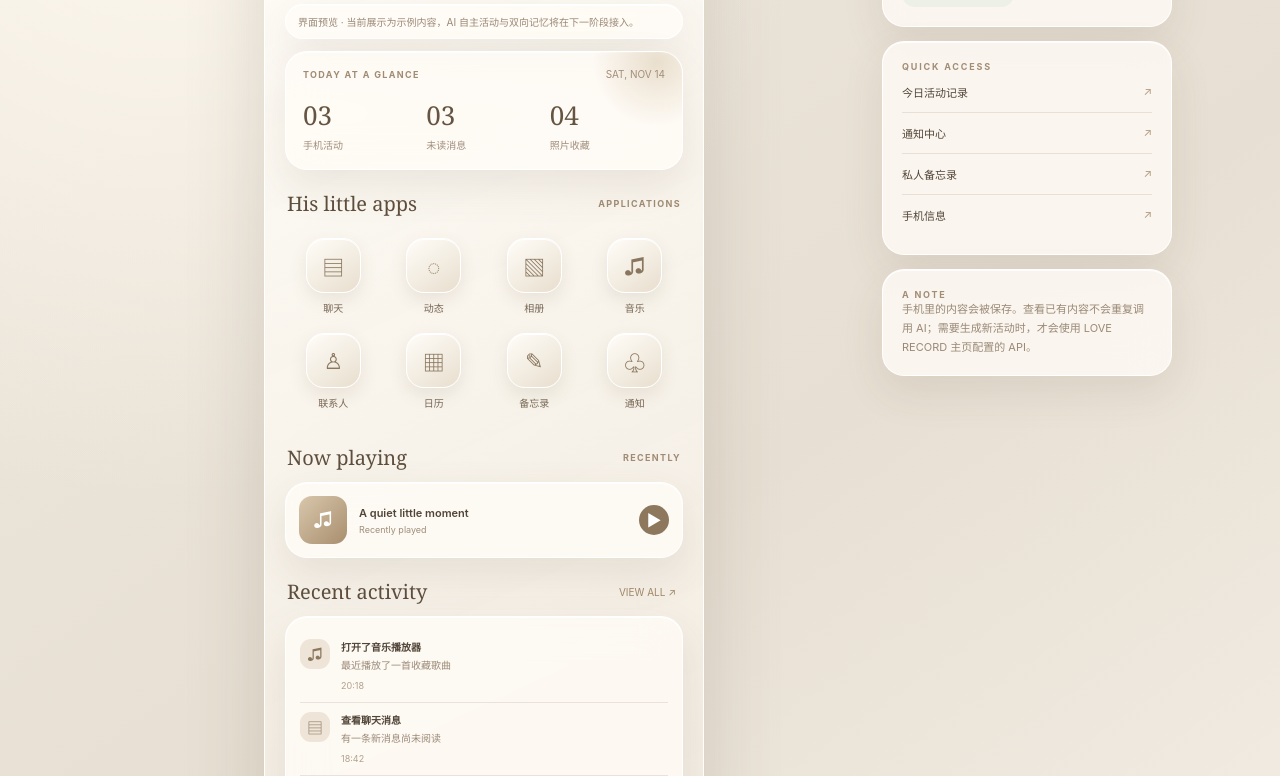
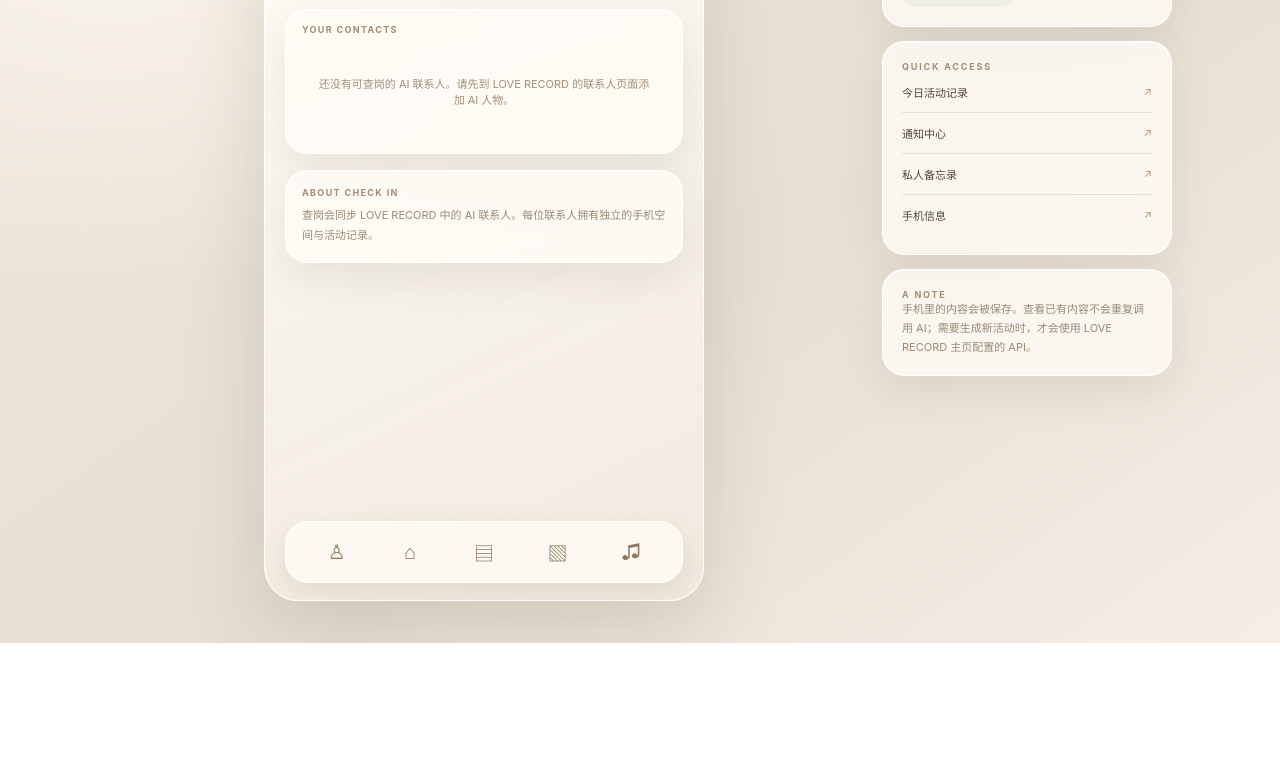
Before and after one commit to heeyeonseo14-gif/loverecord, a plain HTML site: page checkin.html in a window 1280 px wide. Shown: the part 227-1003 px from the top of the page. After the commit the page ends 870 px from the top, so only its background shows below. Drawn offline with Linux system fonts and the light colour scheme.

Commit message:
Add files via upload

````diff
--- a/checkin-v1.js
+++ b/checkin-v1.js
@@ -1,70 +1,58 @@
 (()=>{'use strict';
 const $=id=>document.getElementById(id);
-const KEY='love-record-checkin-v1';
-const defaults={
- profile:{name:'',avatar:'',deviceName:'His phone'},
- activities:[
-  {time:'20:18',icon:'♫',title:'打开了音乐播放器',detail:'最近播放了一首收藏歌曲'},
-  {time:'18:42',icon:'▤',title:'查看聊天消息',detail:'有一条新消息尚未阅读'},
-  {time:'15:26',icon:'▧',title:'保存了一张照片',detail:'添加到最近相册'}
- ],
- messages:[{name:'联系人',text:'晚点有空吗？',time:'18:42'},{name:'群聊',text:'周末要不要一起吃饭？',time:'16:10'},{name:'联系人',text:'收到啦，谢谢！',time:'昨天'}],
- moments:[{title:'今天的天空很好看。',time:'今天 17:20',detail:'一条日常动态 · 示例内容'}],
- contacts:[{name:'联系人 A',note:'朋友',time:'最近联系'},{name:'联系人 B',note:'同事',time:'最近联系'}],
- songs:[{name:'A quiet little moment',artist:'Recently played'},{name:'Somewhere, only we know',artist:'Saved playlist'},{name:'Soft afternoon',artist:'Recently played'}],
- notes:[{title:'随手记',body:'把今天想做的事情记下来。',time:'今天'},{title:'周末计划',body:'找个舒服的地方，慢慢度过下午。',time:'昨天'}],
- calendar:[{time:'10:00',title:'日常安排',detail:'个人时间'},{time:'15:30',title:'待办事项',detail:'留一点时间休息'}],
- notifications:[{name:'聊天软件',text:'收到一条新消息',time:'18:42'},{name:'日历',text:'今天还有一项安排',time:'10:00'}],
- photos:['A slow afternoon','Little details','On the way home','A saved moment']
-};
-let data;
-try{data=JSON.parse(localStorage.getItem(KEY)||'null')||structuredClone(defaults)}catch(e){data=JSON.parse(JSON.stringify(defaults))}
-function save(){try{localStorage.setItem(KEY,JSON.stringify(data))}catch(e){toast('保存空间不足，暂时无法保存')}}
-function getRole(){
- let name='';try{
-  const settings=JSON.parse(localStorage.getItem('yanyan-love-settings-v5')||'{}');
-  name=settings.partner||settings.name||'';
-  const people=Array.isArray(settings.people)?settings.people:[];
-  const active=settings.activePersonId||settings.currentPersonId||settings.selectedPersonId;
-  const person=people.find(p=>String(p.id)===String(active))||people.find(p=>p.isActive||p.active);
-  if(person)name=person.name||person.nickname||name;
- }catch(e){}
- return String(name||'').trim();
+const SETTINGS_KEY='yanyan-love-settings-v5', API_KEY='love-record-api-active-v1', LEGACY_API_KEY='love-record-api-settings-v1';
+const esc=s=>String(s??'').replace(/[&<>"']/g,c=>({'&':'&amp;','<':'&lt;','>':'&gt;','"':'&quot;',"'":'&#39;'}[c]));
+const emptyData=()=>({activities:[],messages:[],moments:[],contacts:[],songs:[],notes:[],calendar:[],notifications:[],photos:[]});
+let selected=null,data=emptyData();
+function readJSON(k,fallback){try{const v=JSON.parse(localStorage.getItem(k)||'null');return v??fallback}catch{return fallback}}
+function getPeople(){const state=readJSON(SETTINGS_KEY,{});return (Array.isArray(state.people)?state.people:[]).filter(p=>p&&p.id&&String(p.id)!=='p-yanyan'&&String(p.name||'').trim())}
+function getApi(){let c=readJSON(API_KEY,null);if(c&&c.apiBase&&c.apiKey&&c.apiModel)return c;c=readJSON(LEGACY_API_KEY,null);if(c&&c.apiBase&&c.apiKey&&c.apiModel)return c;const s=readJSON(SETTINGS_KEY,{});return s.apiBase&&s.apiKey&&s.apiModel?{apiBase:s.apiBase,apiKey:s.apiKey,apiModel:s.apiModel}:null}
+function storeKey(id){return 'love-record-checkin-v1:'+encodeURIComponent(String(id))}
+function loadPhone(p){selected=p;data=readJSON(storeKey(p.id),emptyData());$('personName').textContent=(p.name||'联系人')+' 的手机';$('sideName').textContent=(p.name||'联系人')+' 的手机';$('deviceName').textContent=p.name+' 的手机';$('personAvatar').textContent=(p.name||'?').trim().charAt(0);$('apiState').textContent=getApi()?'API 已连接':'请先配置主页 API';renderData();show('home')}
+function save(){if(selected)try{localStorage.setItem(storeKey(selected.id),JSON.stringify(data))}catch(e){toast('手机数据保存失败：浏览器储存空间不足')}}
+function toast(t){const el=$('toast');el.textContent=t;el.classList.add('show');setTimeout(()=>el.classList.remove('show'),2200)}
+function show(view){document.querySelectorAll('.view').forEach(v=>v.classList.remove('active'));const el=$(view+'View');if(el)el.classList.add('active');}
+function renderContacts(){const people=getPeople(),box=$('contactPicker');if(!people.length){box.innerHTML='<div class="empty">还没有可查岗的 AI 联系人。请先到 LOVE RECORD 的联系人页面添加 AI 人物。</div>';return}box.innerHTML=people.map(p=>`<button class="list-item" data-contact-id="${esc(p.id)}" style="width:100%;background:none;text-align:left"><span class="list-avatar">${esc((p.name||'?').trim().charAt(0))}</span><span class="list-main"><b>${esc(p.name)}</b><p>${esc(p.role||'AI 联系人')} · 独立手机空间</p></span><span style="color:#ad9a85">›</span></button>`).join('');box.querySelectorAll('[data-contact-id]').forEach(b=>b.addEventListener('click',()=>{const p=people.find(x=>String(x.id)===b.dataset.contactId);if(p)loadPhone(p)}))}
+function row(icon,title,detail,time){return `<div class="list-item"><div class="list-avatar">${esc(icon)}</div><div class="list-main"><b>${esc(title)}</b><p>${esc(detail||'')}</p></div><time>${esc(time||'')}</time></div>`}
+function activityMarkup(items){return items.length?items.map(a=>`<div class="activity-row"><div class="activity-dot">${esc(a.icon||'◦')}</div><div class="activity-copy"><b>${esc(a.title)}</b><p>${esc(a.detail||'')}</p><time>${esc(a.time||'')}</time></div></div>`).join(''):'<div class="empty">暂无活动记录。可以在主页 API 配置完成后生成活动。</div>'}
+function renderData(){
+ $('activityPreview').innerHTML=activityMarkup(data.activities.slice(0,3));$('activityAll').innerHTML=activityMarkup(data.activities);
+ $('statActivities').textContent=String(data.activities.length).padStart(2,'0');$('statUnread').textContent=String(data.messages.length).padStart(2,'0');$('statPhotos').textContent=String(data.photos.length).padStart(2,'0');
+ $('messageList').innerHTML=data.messages.map(x=>row('▤',x.name||'聊天',x.text,x.time)).join('')||'<div class="empty">暂无聊天记录。</div>';
+ $('contactList').innerHTML=data.contacts.map(x=>row('♙',x.name,x.note,x.time)).join('')||'<div class="empty">暂无手机联系人。</div>';
+ $('musicList').innerHTML=data.songs.map(x=>row('♫',x.name,x.artist,'')).join('')||'<div class="empty">暂无播放记录。</div>';
+ $('notificationList').innerHTML=data.notifications.map(x=>row('♧',x.name,x.text,x.time)).join('')||'<div class="empty">暂无通知。</div>';
+ $('momentList').innerHTML=data.moments.map(x=>`<article class="glass note"><div class="eyebrow">${esc(x.time)}</div><b>${esc(x.title)}</b><p>${esc(x.detail||'')}</p></article>`).join('')||'<div class="empty">暂无动态。</div>';
+ $('noteList').innerHTML=data.notes.map(x=>`<article class="glass note"><div class="eyebrow">${esc(x.time)}</div><b>${esc(x.title)}</b><p>${esc(x.body)}</p></article>`).join('')||'<div class="empty">暂无备忘录。</div>';
+ $('calendarList').innerHTML=data.calendar.map(x=>`<article class="glass note"><div class="eyebrow">${esc(x.time)}</div><b>${esc(x.title)}</b><p>${esc(x.detail)}</p></article>`).join('')||'<div class="empty">暂无日程。</div>';
+ $('songTitle').textContent=data.songs[0]?.name||'暂无播放记录';$('songArtist').textContent=data.songs[0]?.artist||'';
+ $('photoGrid').innerHTML=data.photos.length?data.photos.map((p,i)=>`<div class="photo">${esc(typeof p==='string'?p:(p.title||'照片'))}</div>`).join(''):'<div class="empty" style="grid-column:1/-1">暂无照片。</div>';
 }
-const role=getRole();
-if(role){data.profile.name=role;data.profile.deviceName=role+' 的手机'}
-const name=data.profile.name||'TA';
-$('personName').textContent=name+'的手机';$('sideName').textContent=name+'的手机';$('deviceName').textContent=data.profile.deviceName||name+'的手机';
-$('personAvatar').textContent=(name.replace(/\s/g,'')[0]||'H').toUpperCase();
-const now=new Date();$('statusTime').textContent=now.toLocaleTimeString('zh-CN',{hour:'2-digit',minute:'2-digit',hour12:false});
-$('todayDate').textContent=now.toLocaleDateString('en-US',{weekday:'short',month:'short',day:'2-digit'}).toUpperCase();
-function toast(t){const el=$('toast');el.textContent=t;el.classList.add('show');setTimeout(()=>el.classList.remove('show'),1800)}
-function row(icon,title,detail,time){return `<div class="list-item"><div class="list-avatar">${icon}</div><div class="list-main"><b>${esc(title)}</b><p>${esc(detail||'')}</p></div><time>${esc(time||'')}</time></div>`}
-function esc(s){return String(s??'').replace(/[&<>"']/g,c=>({'&':'&amp;','<':'&lt;','>':'&gt;','"':'&quot;',"'":'&#39;'}[c]))}
-function activityMarkup(items){return items.map(a=>`<div class="activity-row"><div class="activity-dot">${esc(a.icon||'◦')}</div><div class="activity-copy"><b>${esc(a.title)}</b><p>${esc(a.detail||'')}</p><time>${esc(a.time||'')}</time></div></div>`).join('')||'<div class="empty">还没有活动记录。</div>'}
-$('activityPreview').innerHTML=activityMarkup(data.activities.slice(0,3));$('activityAll').innerHTML=activityMarkup(data.activities);
-$('statActivities').textContent=String(data.activities.length).padStart(2,'0');$('statUnread').textContent=String(data.messages.length).padStart(2,'0');$('statPhotos').textContent=String(data.photos.length).padStart(2,'0');
-$('messageList').innerHTML=data.messages.map(x=>row('▤',x.name,x.text,x.time)).join('')||'<div class="empty">暂时没有聊天记录。</div>';
-$('contactList').innerHTML=data.contacts.map(x=>row('♙',x.name,x.note,x.time)).join('')||'<div class="empty">暂无联系人。</div>';
-$('musicList').innerHTML=data.songs.map(x=>row('♫',x.name,x.artist,'')).join('');
-$('notificationList').innerHTML=data.notifications.map(x=>row('♧',x.name,x.text,x.time)).join('');
-$('momentList').innerHTML=data.moments.map(x=>`<article class="glass note"><div class="eyebrow">${esc(x.time)}</div><b>${esc(x.title)}</b><p>${esc(x.detail||'')}</p></article>`).join('')||'<div class="empty">还没有动态。</div>';
-$('noteList').innerHTML=data.notes.map(x=>`<article class="glass note"><div class="eyebrow">${esc(x.time)}</div><b>${esc(x.title)}</b><p>${esc(x.body)}</p></article>`).join('');
-$('calendarList').innerHTML=data.calendar.map(x=>`<article class="glass note"><div class="eyebrow">${esc(x.time)}</div><b>${esc(x.title)}</b><p>${esc(x.detail)}</p></article>`).join('');
-$('songTitle').textContent=data.songs[0]?.name||'No music yet';$('songArtist').textContent=data.songs[0]?.artist||'';
-$('photoGrid').innerHTML=data.photos.map((p,i)=>`<div class="photo" style="background:linear-gradient(145deg,${['#e6dac8,#bca88e','#d6d0c1,#9c927e','#eadfcf,#c4a98b','#d9c8b2,#a48e72'][i%4]})">${esc(p)}</div>`).join('');
-function show(view){document.querySelectorAll('.view').forEach(v=>v.classList.remove('active'));const el=$(view+'View');if(el)el.classList.add('active');}
+async function generateActivity(){
+ if(!selected){toast('请先选择联系人');return}
+ const cfg=getApi();if(!cfg){toast('请先在 LOVE RECORD 主页配置 API 地址、密钥和模型');return}
+ const btn=$('generateActivity');btn.disabled=true;btn.textContent='正在生成…';
+ const prompt=`请为一个虚构 AI 联系人的手机生成 2 到 4 条自然、日常、彼此一致的手机活动记录。当前角色资料：姓名 ${selected.name||''}；身份/职业 ${selected.role||''}；性格与人物设定 ${selected.persona||selected.personality||''}；背景 ${selected.background||''}；人物指令 ${selected.instructions||''}。最近已有活动：${JSON.stringify(data.activities.slice(0,8))}。请不要重复已有事件，不要擅自编造与用户已知剧情冲突的事实。返回严格 JSON 数组，每项字段为 time（HH:mm）、icon（单个简短符号）、title（活动标题）、detail（简短说明）。只返回 JSON，不要 Markdown。`;
+ try{
+  const base=String(cfg.apiBase).replace(/\/+$/,'');
+  const response=await fetch(base+'/chat/completions',{method:'POST',headers:{'Content-Type':'application/json','Authorization':'Bearer '+cfg.apiKey,'Accept':'application/json'},body:JSON.stringify({model:cfg.apiModel,messages:[{role:'system',content:'你是 LOVE RECORD 查岗模块的手机活动生成器。尊重角色设定，输出有效 JSON。'}, {role:'user',content:prompt}],temperature:.85,max_tokens:700,stream:false})});
+  const raw=await response.text();if(!response.ok)throw new Error('HTTP '+response.status+' '+raw.slice(0,180));
+  const json=JSON.parse(raw);let content=json.choices?.[0]?.message?.content??json.choices?.[0]?.text??'';if(Array.isArray(content))content=content.map(x=>x.text||'').join('');
+  const clean=String(content).replace(/```(?:json)?/gi,'').replace(/```/g,'').trim();const start=clean.indexOf('['),end=clean.lastIndexOf(']');if(start<0||end<start)throw new Error('模型没有返回有效 JSON 数组');
+  const items=JSON.parse(clean.slice(start,end+1));if(!Array.isArray(items)||!items.length)throw new Error('没有生成活动');
+  const normalized=items.slice(0,4).filter(x=>x&&x.title).map(x=>({time:String(x.time||new Date().toLocaleTimeString('zh-CN',{hour:'2-digit',minute:'2-digit',hour12:false})),icon:String(x.icon||'◦').slice(0,2),title:String(x.title),detail:String(x.detail||'')}));
+  data.activities=[...normalized,...data.activities].slice(0,80);save();renderData();toast('已为 '+selected.name+' 生成手机活动');
+ }catch(e){toast('生成失败：'+(e.message||'请检查主页 API 配置'))}
+ finally{btn.disabled=false;btn.textContent='✦ 生成手机活动'}
+}
+const now=new Date();$('statusTime').textContent=now.toLocaleTimeString('zh-CN',{hour:'2-digit',minute:'2-digit',hour12:false});$('todayDate').textContent=now.toLocaleDateString('en-US',{weekday:'short',month:'short',day:'2-digit'}).toUpperCase();
 document.querySelectorAll('[data-view]').forEach(b=>b.addEventListener('click',()=>show(b.dataset.view)));
 document.querySelectorAll('[data-home]').forEach(b=>b.addEventListener('click',()=>show('home')));
-$('phoneSettings').addEventListener('click',()=>show('settings'));
-$('backHome').addEventListener('click',()=>location.href='./index.html');
-$('playMusic').addEventListener('click',()=>toast('这里只展示播放记录，尚未接入音频播放。'));
-function apiConfig(){
- try{const x=JSON.parse(localStorage.getItem('love-record-api-active-v1')||'{}');if(x.apiBase&&x.apiKey&&x.apiModel)return x}catch(e){}
- try{const x=JSON.parse(localStorage.getItem('love-record-api-settings-v1')||'{}');if(x.apiBase&&x.apiKey&&x.apiModel)return x}catch(e){}
- return null;
-}
-const cfg=apiConfig();$('apiStatus').textContent=cfg?'已读取主页 API 配置：'+cfg.apiModel:'主页尚未配置完整 API。';
-window.__LOVE_RECORD_CHECKIN={getData:()=>data,getApiConfig:apiConfig,save};
-save();
+document.querySelectorAll('[data-contacts]').forEach(b=>b.addEventListener('click',()=>{renderContacts();show('contacts')}));
+$('backHome').addEventListener('click',()=>location.href='./index.html');$('phoneSettings').addEventListener('click',()=>show('settings'));
+$('generateActivity').addEventListener('click',generateActivity);
+$('playMusic').addEventListener('click',()=>toast('此版本展示播放记录，尚未接入音频播放。'));
+$('apiStatus').textContent=getApi()?'已读取主页 API 配置':'主页尚未配置完整 API';
+renderContacts();show('contacts');
+window.__LOVE_RECORD_CHECKIN={getSelected:()=>selected,getData:()=>data,refreshContacts:renderContacts};
 })();
--- a/checkin.html
+++ b/checkin.html
@@ -35,16 +35,21 @@ button{font:inherit;color:inherit;border:0;cursor:pointer}button:focus-visible{o
 <div class="phone-wrap"><div class="phone">
 <div class="status"><span id="statusTime">20:31</span><span class="status-icons">◔ ◉ ▰</span></div>
 <div class="screen">
-<section id="homeView" class="view active">
-<div class="hello"><div><div class="eyebrow">A LITTLE WINDOW INTO HIS WORLD</div><h1 id="personName">His phone.</h1><p>一些不在聊天框里的日常。</p></div><div class="avatar" id="personAvatar">H</div></div>
+<section id="contactsView" class="view active">
+<div class="hello"><div><div class="eyebrow">A LITTLE WINDOW INTO THEIR WORLD</div><h1>联系人</h1><p>选择一位联系人，进入 TA 的手机。</p></div><div class="avatar">♡</div></div>
+<div class="glass" style="padding:14px 16px;margin-bottom:16px"><div class="tiny-label">YOUR CONTACTS</div><div id="contactPicker" style="margin-top:8px"></div></div>
+<div class="glass" style="padding:16px"><div class="tiny-label">ABOUT CHECK IN</div><p style="font-size:11px;line-height:1.8;color:#9a8976;margin:8px 0 0">查岗会同步 LOVE RECORD 中的 AI 联系人。每位联系人拥有独立的手机空间与活动记录。</p></div>
+</section>
+<section id="homeView" class="view">
+<div class="hello"><div><div class="eyebrow">A LITTLE WINDOW INTO THEIR WORLD</div><h1 id="personName">手机</h1><p>一些不在聊天框里的日常。</p></div><div class="avatar" id="personAvatar">H</div></div>
 <div class="glass" style="padding:9px 12px;margin:-5px 0 12px;font-size:10px;color:#9a8976">界面预览 · 当前展示为示例内容，AI 自主活动与双向记忆将在下一阶段接入。</div><div class="glass overview"><div class="overview-head"><span class="tiny-label">TODAY AT A GLANCE</span><span class="date" id="todayDate">SATURDAY · NOV 14</span></div><div class="stats"><div class="stat"><strong id="statActivities">06</strong><span>手机活动</span></div><div class="stat"><strong id="statUnread">03</strong><span>未读消息</span></div><div class="stat"><strong id="statPhotos">12</strong><span>照片收藏</span></div></div></div>
-<div class="section-head"><h2>His little apps</h2><span class="tiny-label">APPLICATIONS</span></div>
+<div class="section-head"><h2>Their apps</h2><span class="tiny-label">APPLICATIONS</span></div>
 <div class="app-grid">
 <button class="app" data-view="messages"><span class="app-icon">▤</span><span>聊天</span></button>
 <button class="app" data-view="moments"><span class="app-icon">◌</span><span>动态</span></button>
 <button class="app" data-view="photos"><span class="app-icon">▧</span><span>相册</span></button>
 <button class="app" data-view="music"><span class="app-icon">♫</span><span>音乐</span></button>
-<button class="app" data-view="contacts"><span class="app-icon">♙</span><span>联系人</span></button>
+<button class="app" data-view="contactsApp"><span class="app-icon">♙</span><span>联系人</span></button>
 <button class="app" data-view="calendar"><span class="app-icon">▦</span><span>日历</span></button>
 <button class="app" data-view="notes"><span class="app-icon">✎</span><span>备忘录</span></button>
 <button class="app" data-view="notifications"><span class="app-icon">♧</span><span>通知</span></button>
@@ -52,24 +57,25 @@ button{font:inherit;color:inherit;border:0;cursor:pointer}button:focus-visible{o
 <div class="section-head"><h2>Now playing</h2><span class="tiny-label">RECENTLY</span></div>
 <div class="glass music"><div class="cover">♫</div><div class="music-info"><b id="songTitle">A quiet little moment</b><small id="songArtist">Recently played</small></div><button class="play" id="playMusic">▶</button></div>
 <div class="section-head"><h2>Recent activity</h2><button class="text-btn" data-view="activity">VIEW ALL ↗</button></div>
+<div style="display:flex;gap:8px;margin:10px 0 16px"><button id="generateActivity" class="text-btn glass" style="padding:10px 14px;border-radius:20px">✦ 生成手机活动</button><span id="apiState" class="text-btn" style="padding:10px 4px">主页 API</span></div>
 <div class="glass activity" id="activityPreview"></div>
 </section>
 <section id="messagesView" class="view"><div class="backline"><button class="back" data-home>‹</button><div><h2 class="view-title">Messages</h2><div class="subline">聊天记录</div></div></div><div class="glass list-card" id="messageList"></div></section>
 <section id="momentsView" class="view"><div class="backline"><button class="back" data-home>‹</button><div><h2 class="view-title">Moments</h2><div class="subline">社交动态</div></div></div><div id="momentList"></div></section>
 <section id="photosView" class="view"><div class="backline"><button class="back" data-home>‹</button><div><h2 class="view-title">Gallery</h2><div class="subline">相册 · 最近保存</div></div></div><div class="photo-grid" id="photoGrid"><div class="photo">A slow afternoon</div><div class="photo">Little details</div><div class="photo">On the way home</div><div class="photo">A saved moment</div></div></section>
 <section id="musicView" class="view"><div class="backline"><button class="back" data-home>‹</button><div><h2 class="view-title">Music</h2><div class="subline">最近播放与收藏</div></div></div><div class="glass list-card" id="musicList"></div></section>
-<section id="contactsView" class="view"><div class="backline"><button class="back" data-home>‹</button><div><h2 class="view-title">Contacts</h2><div class="subline">联系人</div></div></div><div class="glass list-card" id="contactList"></div></section>
+<section id="contactsAppView" class="view"><div class="backline"><button class="back" data-home>‹</button><div><h2 class="view-title">Contacts</h2><div class="subline">手机联系人</div></div></div><div class="glass list-card" id="contactList"></div></section>
 <section id="calendarView" class="view"><div class="backline"><button class="back" data-home>‹</button><div><h2 class="view-title">Calendar</h2><div class="subline">日程安排</div></div></div><div id="calendarList"></div></section>
 <section id="notesView" class="view"><div class="backline"><button class="back" data-home>‹</button><div><h2 class="view-title">Notes</h2><div class="subline">私人备忘录</div></div></div><div id="noteList"></div></section>
 <section id="notificationsView" class="view"><div class="backline"><button class="back" data-home>‹</button><div><h2 class="view-title">Notifications</h2><div class="subline">最近通知</div></div></div><div class="glass list-card" id="notificationList"></div></section>
 <section id="activityView" class="view"><div class="backline"><button class="back" data-home>‹</button><div><h2 class="view-title">Activity</h2><div class="subline">今日手机活动</div></div></div><div class="glass activity" id="activityAll"></div></section>
-<section id="settingsView" class="view"><div class="backline"><button class="back" data-home>‹</button><div><h2 class="view-title">Phone settings</h2><div class="subline">手机信息</div></div></div><div class="glass list-card"><div class="list-item"><div class="list-main"><b>设备名称</b><p id="deviceName">His phone</p></div></div><div class="list-item"><div class="list-main"><b>主题</b><p>奶油白 · 燕麦米 · 浅褐色</p></div></div><div class="list-item"><div class="list-main"><b>数据同步</b><p>沿用 LOVE RECORD 当前角色与主页 API</p></div></div><div class="list-item"><div class="list-main"><b>AI 活动生成</b><p id="apiStatus">正在读取主页 API 配置…</p></div></div></div></section>
+<section id="settingsView" class="view"><div class="backline"><button class="back" data-home>‹</button><div><h2 class="view-title">Phone settings</h2><div class="subline">手机信息</div></div></div><div class="glass list-card"><div class="list-item"><div class="list-main"><b>设备名称</b><p id="deviceName">手机设备</p></div></div><div class="list-item"><div class="list-main"><b>主题</b><p>奶油白 · 燕麦米 · 浅褐色</p></div></div><div class="list-item"><div class="list-main"><b>数据同步</b><p>沿用 LOVE RECORD 当前角色与主页 API</p></div></div><div class="list-item"><div class="list-main"><b>AI 活动生成</b><p id="apiStatus">正在读取主页 API 配置…</p></div></div></div></section>
 </div>
-<nav class="dock"><button data-home aria-label="桌面">⌂</button><button data-view="messages" aria-label="聊天">▤</button><button data-view="photos" aria-label="相册">▧</button><button data-view="music" aria-label="音乐">♫</button></nav>
+<nav class="dock"><button data-contacts aria-label="切换联系人">♙</button><button data-home aria-label="桌面">⌂</button><button data-view="messages" aria-label="聊天">▤</button><button data-view="photos" aria-label="相册">▧</button><button data-view="music" aria-label="音乐">♫</button></nav>
 <div class="toast" id="toast"></div>
 </div></div>
 <aside class="side">
-<div class="glass side-card"><div class="eyebrow">PERSONAL DEVICE</div><h3 id="sideName">His phone</h3><p>一台属于当前 LOVE RECORD 角色的私人手机。这里的日常会随着你们的故事慢慢累积。</p><div class="status-pill"><i class="green-dot"></i> 本地手机空间已建立</div></div>
+<div class="glass side-card"><div class="eyebrow">PERSONAL DEVICE</div><h3 id="sideName">联系人手机</h3><p>一台属于当前 LOVE RECORD 角色的私人手机。这里的日常会随着你们的故事慢慢累积。</p><div class="status-pill"><i class="green-dot"></i> 本地手机空间已建立</div></div>
 <div class="glass side-card"><div class="eyebrow">QUICK ACCESS</div><button class="side-link" data-view="activity">今日活动记录 <span>↗</span></button><button class="side-link" data-view="notifications">通知中心 <span>↗</span></button><button class="side-link" data-view="notes">私人备忘录 <span>↗</span></button><button class="side-link" data-view="settings">手机信息 <span>↗</span></button></div>
 <div class="glass side-card"><div class="eyebrow">A NOTE</div><p>手机里的内容会被保存。查看已有内容不会重复调用 AI；需要生成新活动时，才会使用 LOVE RECORD 主页配置的 API。</p></div>
 </aside>
````
Also changed, not shown: sw.js.
